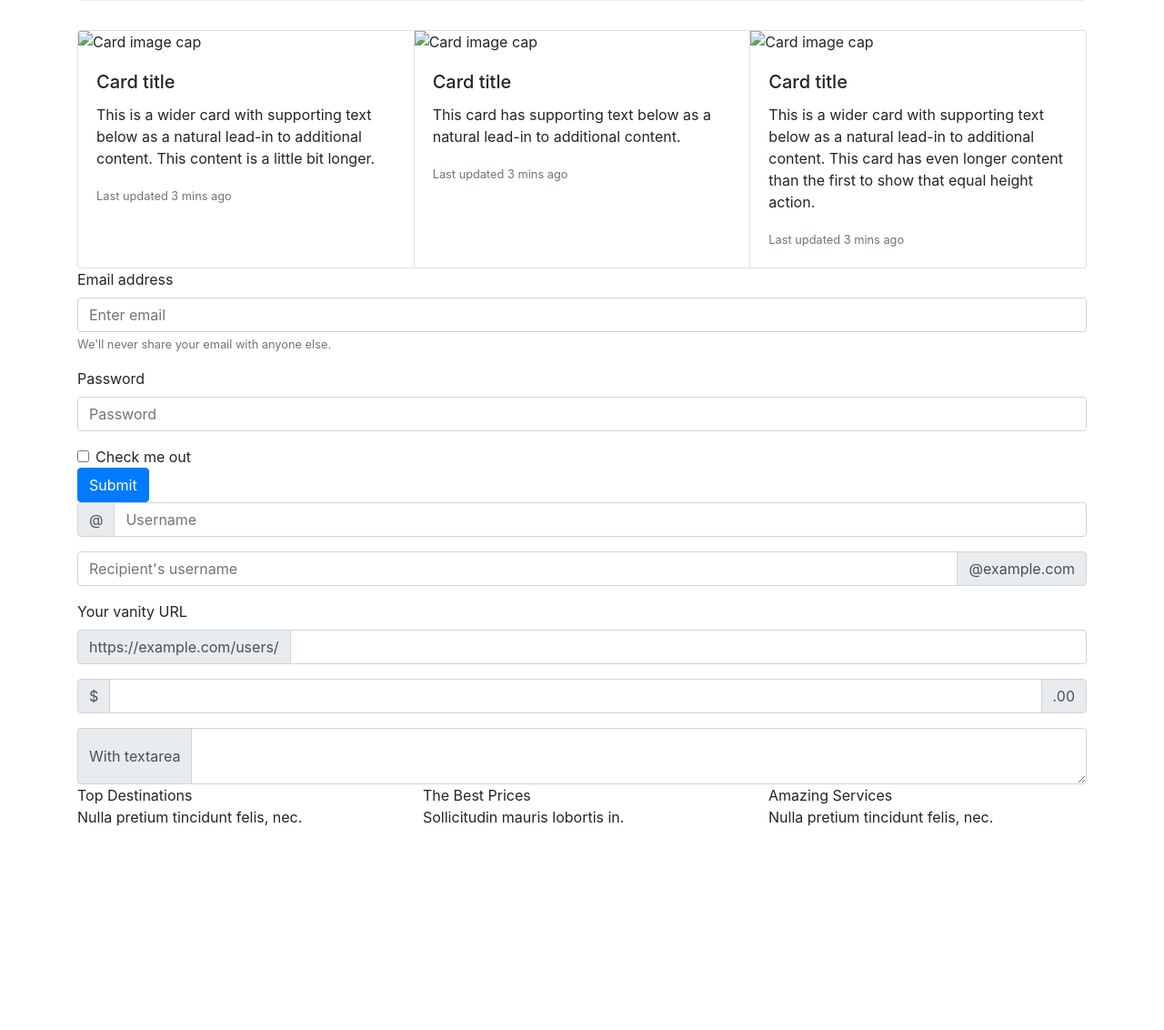
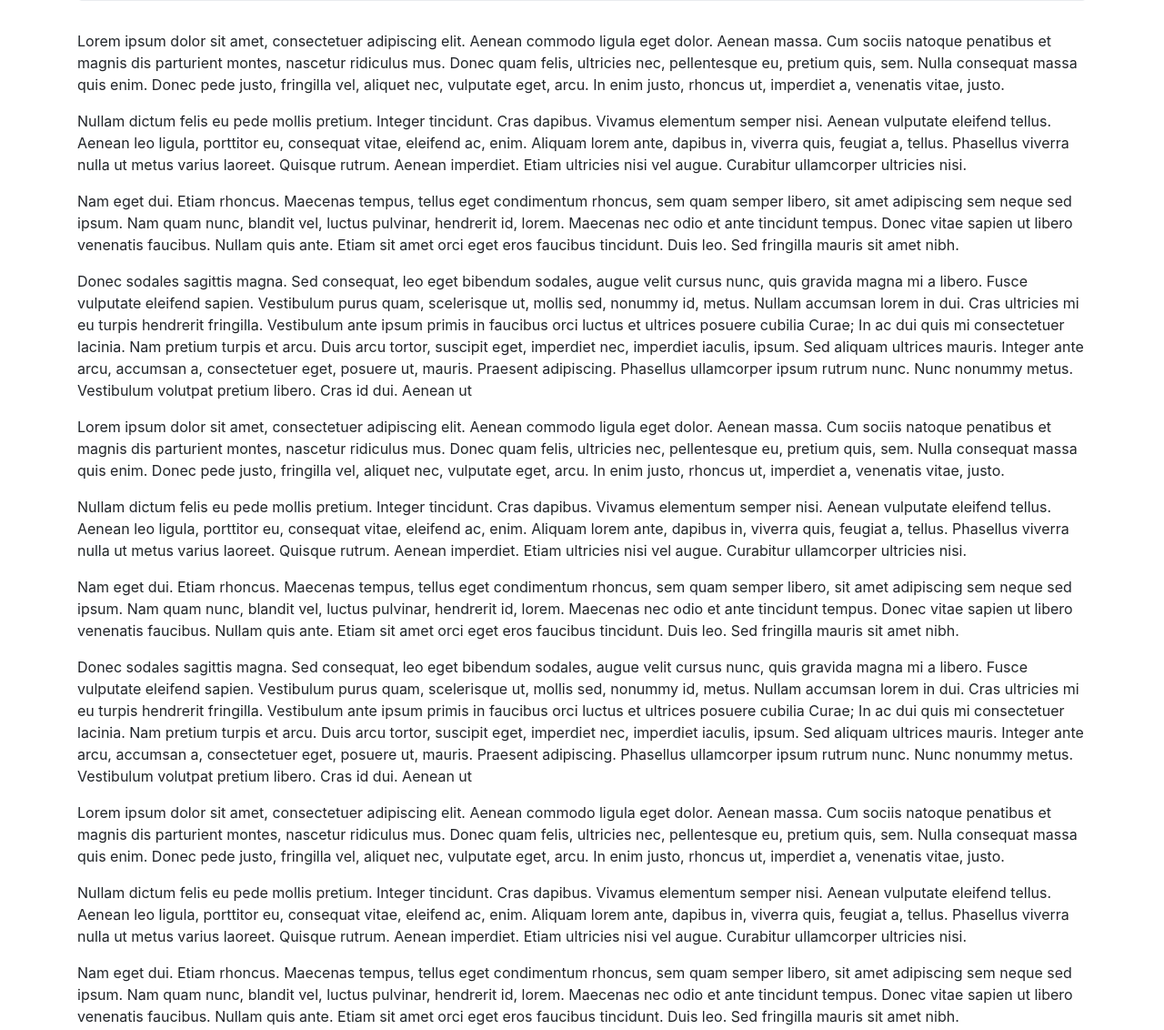
Before and after one commit to rifadul/sticky-navbar-with-javaScripts, a plain HTML site: page index.html in a window 1280 px wide. Shown: the part 471-1603 px from the top of the page at 91% size. Before the commit the page ends 1397 px from the top, so only its background shows below. Drawn offline with nearby package versions, Linux system fonts and the light colour scheme.

Commit message:
code updated

```diff
--- a/index.html
+++ b/index.html
@@ -1,21 +1,26 @@
 <!doctype html>
 <html lang="en">
+
 <head>
   <!-- Required meta tags -->
   <meta charset="utf-8">
   <meta name="viewport" content="width=device-width, initial-scale=1, shrink-to-fit=no">
 
   <!-- Bootstrap CSS -->
-    <link rel="stylesheet" href="https://maxcdn.bootstrapcdn.com/bootstrap/4.0.0/css/bootstrap.min.css" integrity="sha384-Gn5384xqQ1aoWXA+058RXPxPg6fy4IWvTNh0E263XmFcJlSAwiGgFAW/dAiS6JXm" crossorigin="anonymous">
+  <link rel="stylesheet" href="https://maxcdn.bootstrapcdn.com/bootstrap/4.0.0/css/bootstrap.min.css"
+    integrity="sha384-Gn5384xqQ1aoWXA+058RXPxPg6fy4IWvTNh0E263XmFcJlSAwiGgFAW/dAiS6JXm" crossorigin="anonymous">
 
   <title>Hello, world!</title>
   <link rel="stylesheet" type="text/css" href="style.css">
 </head>
+
 <body>
-    <nav class="navbar navbar-expand-lg navbar-light sticky-top" id="myP">
+  <!-- ******************************************* Navbar Start*********************************************************** -->
+  <nav class="navbar navbar-expand-lg navbar-light sticky-top" id="navbar_id">
     <div class="container">
       <a class="navbar-brand" href="#">Navbar</a>
-  <button class="navbar-toggler" type="button" data-toggle="collapse" data-target="#navbarSupportedContent" aria-controls="navbarSupportedContent" aria-expanded="false" aria-label="Toggle navigation">
+      <button class="navbar-toggler" type="button" data-toggle="collapse" data-target="#navbarSupportedContent"
+        aria-controls="navbarSupportedContent" aria-expanded="false" aria-label="Toggle navigation">
         <span class="navbar-toggler-icon"></span>
       </button>
 
@@ -52,158 +57,97 @@
   <div class="container">
     <div class="jumbotron">
       <h1 class="display-4">Hello, world!</h1>
-  <p class="lead">This is a simple hero unit, a simple jumbotron-style component for calling extra attention to featured content or information.</p>
+      <p class="lead">This is a simple hero unit, a simple jumbotron-style component for calling extra attention to
+        featured content or information.</p>
       <hr class="my-4">
       <p>It uses utility classes for typography and spacing to space content out within the larger container.</p>
       <p class="lead">
         <a class="btn btn-primary btn-lg" href="#" role="button">Learn more</a>
       </p>
     </div>
-<div class="card-group">
-  <div class="card">
-    <img class="card-img-top" src="..." alt="Card image cap">
-    <div class="card-body">
-      <h5 class="card-title">Card title</h5>
-      <p class="card-text">This is a wider card with supporting text below as a natural lead-in to additional content. This content is a little bit longer.</p>
-      <p class="card-text"><small class="text-muted">Last updated 3 mins ago</small></p>
-    </div>
-  </div>
-  <div class="card">
-    <img class="card-img-top" src="..." alt="Card image cap">
-    <div class="card-body">
-      <h5 class="card-title">Card title</h5>
-      <p class="card-text">This card has supporting text below as a natural lead-in to additional content.</p>
-      <p class="card-text"><small class="text-muted">Last updated 3 mins ago</small></p>
-    </div>
-  </div>
-  <div class="card">
-    <img class="card-img-top" src="..." alt="Card image cap">
-    <div class="card-body">
-      <h5 class="card-title">Card title</h5>
-      <p class="card-text">This is a wider card with supporting text below as a natural lead-in to additional content. This card has even longer content than the first to show that equal height action.</p>
-      <p class="card-text"><small class="text-muted">Last updated 3 mins ago</small></p>
-    </div>
-  </div>
-</div>
-<form>
-  <div class="form-group">
-    <label for="exampleInputEmail1">Email address</label>
-    <input type="email" class="form-control" id="exampleInputEmail1" aria-describedby="emailHelp" placeholder="Enter email">
-    <small id="emailHelp" class="form-text text-muted">We'll never share your email with anyone else.</small>
-  </div>
-  <div class="form-group">
-    <label for="exampleInputPassword1">Password</label>
-    <input type="password" class="form-control" id="exampleInputPassword1" placeholder="Password">
-  </div>
-  <div class="form-check">
-    <input type="checkbox" class="form-check-input" id="exampleCheck1">
-    <label class="form-check-label" for="exampleCheck1">Check me out</label>
-  </div>
-  <button type="submit" class="btn btn-primary">Submit</button>
-</form>
+    <p>Lorem ipsum dolor sit amet, consectetuer adipiscing elit. Aenean commodo ligula eget dolor. Aenean massa. Cum
+      sociis natoque penatibus et magnis dis parturient montes, nascetur ridiculus mus. Donec quam felis, ultricies nec,
+      pellentesque eu, pretium quis, sem. Nulla consequat massa quis enim. Donec pede justo, fringilla vel, aliquet nec,
+      vulputate eget, arcu. In enim justo, rhoncus ut, imperdiet a, venenatis vitae, justo.</p>
 
-<div class="input-group mb-3">
-  <div class="input-group-prepend">
-    <span class="input-group-text" id="basic-addon1">@</span>
-  </div>
-  <input type="text" class="form-control" placeholder="Username" aria-label="Username" aria-describedby="basic-addon1">
-</div>
+    <p>Nullam dictum felis eu pede mollis pretium. Integer tincidunt. Cras dapibus. Vivamus elementum semper nisi.
+      Aenean vulputate eleifend tellus. Aenean leo ligula, porttitor eu, consequat vitae, eleifend ac, enim. Aliquam
+      lorem ante, dapibus in, viverra quis, feugiat a, tellus. Phasellus viverra nulla ut metus varius laoreet. Quisque
+      rutrum. Aenean imperdiet. Etiam ultricies nisi vel augue. Curabitur ullamcorper ultricies nisi.</p>
 
-<div class="input-group mb-3">
-  <input type="text" class="form-control" placeholder="Recipient's username" aria-label="Recipient's username" aria-describedby="basic-addon2">
-  <div class="input-group-append">
-    <span class="input-group-text" id="basic-addon2">@example.com</span>
-  </div>
-</div>
+    <p>Nam eget dui. Etiam rhoncus. Maecenas tempus, tellus eget condimentum rhoncus, sem quam semper libero, sit amet
+      adipiscing sem neque sed ipsum. Nam quam nunc, blandit vel, luctus pulvinar, hendrerit id, lorem. Maecenas nec
+      odio et ante tincidunt tempus. Donec vitae sapien ut libero venenatis faucibus. Nullam quis ante. Etiam sit amet
+      orci eget eros faucibus tincidunt. Duis leo. Sed fringilla mauris sit amet nibh.</p>
 
-<label for="basic-url">Your vanity URL</label>
-<div class="input-group mb-3">
-  <div class="input-group-prepend">
-    <span class="input-group-text" id="basic-addon3">https://example.com/users/</span>
-  </div>
-  <input type="text" class="form-control" id="basic-url" aria-describedby="basic-addon3">
-</div>
+    <p>Donec sodales sagittis magna. Sed consequat, leo eget bibendum sodales, augue velit cursus nunc, quis gravida
+      magna mi a libero. Fusce vulputate eleifend sapien. Vestibulum purus quam, scelerisque ut, mollis sed, nonummy id,
+      metus. Nullam accumsan lorem in dui. Cras ultricies mi eu turpis hendrerit fringilla. Vestibulum ante ipsum primis
+      in faucibus orci luctus et ultrices posuere cubilia Curae; In ac dui quis mi consectetuer lacinia. Nam pretium
+      turpis et arcu. Duis arcu tortor, suscipit eget, imperdiet nec, imperdiet iaculis, ipsum. Sed aliquam ultrices
+      mauris. Integer ante arcu, accumsan a, consectetuer eget, posuere ut, mauris. Praesent adipiscing. Phasellus
+      ullamcorper ipsum rutrum nunc. Nunc nonummy metus. Vestibulum volutpat pretium libero. Cras id dui. Aenean ut</p>
+    <p>Lorem ipsum dolor sit amet, consectetuer adipiscing elit. Aenean commodo ligula eget dolor. Aenean massa. Cum
+      sociis natoque penatibus et magnis dis parturient montes, nascetur ridiculus mus. Donec quam felis, ultricies nec,
+      pellentesque eu, pretium quis, sem. Nulla consequat massa quis enim. Donec pede justo, fringilla vel, aliquet nec,
+      vulputate eget, arcu. In enim justo, rhoncus ut, imperdiet a, venenatis vitae, justo.</p>
 
-<div class="input-group mb-3">
-  <div class="input-group-prepend">
-    <span class="input-group-text">$</span>
-  </div>
-  <input type="text" class="form-control" aria-label="Amount (to the nearest dollar)">
-  <div class="input-group-append">
-    <span class="input-group-text">.00</span>
-  </div>
-</div>
+    <p>Nullam dictum felis eu pede mollis pretium. Integer tincidunt. Cras dapibus. Vivamus elementum semper nisi.
+      Aenean vulputate eleifend tellus. Aenean leo ligula, porttitor eu, consequat vitae, eleifend ac, enim. Aliquam
+      lorem ante, dapibus in, viverra quis, feugiat a, tellus. Phasellus viverra nulla ut metus varius laoreet. Quisque
+      rutrum. Aenean imperdiet. Etiam ultricies nisi vel augue. Curabitur ullamcorper ultricies nisi.</p>
 
-<div class="input-group">
-  <div class="input-group-prepend">
-    <span class="input-group-text">With textarea</span>
-  </div>
-  <textarea class="form-control" aria-label="With textarea"></textarea>
-</div>
+    <p>Nam eget dui. Etiam rhoncus. Maecenas tempus, tellus eget condimentum rhoncus, sem quam semper libero, sit amet
+      adipiscing sem neque sed ipsum. Nam quam nunc, blandit vel, luctus pulvinar, hendrerit id, lorem. Maecenas nec
+      odio et ante tincidunt tempus. Donec vitae sapien ut libero venenatis faucibus. Nullam quis ante. Etiam sit amet
+      orci eget eros faucibus tincidunt. Duis leo. Sed fringilla mauris sit amet nibh.</p>
+
+    <p>Donec sodales sagittis magna. Sed consequat, leo eget bibendum sodales, augue velit cursus nunc, quis gravida
+      magna mi a libero. Fusce vulputate eleifend sapien. Vestibulum purus quam, scelerisque ut, mollis sed, nonummy id,
+      metus. Nullam accumsan lorem in dui. Cras ultricies mi eu turpis hendrerit fringilla. Vestibulum ante ipsum primis
+      in faucibus orci luctus et ultrices posuere cubilia Curae; In ac dui quis mi consectetuer lacinia. Nam pretium
+      turpis et arcu. Duis arcu tortor, suscipit eget, imperdiet nec, imperdiet iaculis, ipsum. Sed aliquam ultrices
+      mauris. Integer ante arcu, accumsan a, consectetuer eget, posuere ut, mauris. Praesent adipiscing. Phasellus
+      ullamcorper ipsum rutrum nunc. Nunc nonummy metus. Vestibulum volutpat pretium libero. Cras id dui. Aenean ut</p>
+
+    <p>Lorem ipsum dolor sit amet, consectetuer adipiscing elit. Aenean commodo ligula eget dolor. Aenean massa. Cum
+      sociis natoque penatibus et magnis dis parturient montes, nascetur ridiculus mus. Donec quam felis, ultricies nec,
+      pellentesque eu, pretium quis, sem. Nulla consequat massa quis enim. Donec pede justo, fringilla vel, aliquet nec,
+      vulputate eget, arcu. In enim justo, rhoncus ut, imperdiet a, venenatis vitae, justo.</p>
+
+    <p>Nullam dictum felis eu pede mollis pretium. Integer tincidunt. Cras dapibus. Vivamus elementum semper nisi.
+      Aenean vulputate eleifend tellus. Aenean leo ligula, porttitor eu, consequat vitae, eleifend ac, enim. Aliquam
+      lorem ante, dapibus in, viverra quis, feugiat a, tellus. Phasellus viverra nulla ut metus varius laoreet. Quisque
+      rutrum. Aenean imperdiet. Etiam ultricies nisi vel augue. Curabitur ullamcorper ultricies nisi.</p>
+
+    <p>Nam eget dui. Etiam rhoncus. Maecenas tempus, tellus eget condimentum rhoncus, sem quam semper libero, sit amet
+      adipiscing sem neque sed ipsum. Nam quam nunc, blandit vel, luctus pulvinar, hendrerit id, lorem. Maecenas nec
+      odio et ante tincidunt tempus. Donec vitae sapien ut libero venenatis faucibus. Nullam quis ante. Etiam sit amet
+      orci eget eros faucibus tincidunt. Duis leo. Sed fringilla mauris sit amet nibh.</p>
+
+    <p>Donec sodales sagittis magna. Sed consequat, leo eget bibendum sodales, augue velit cursus nunc, quis gravida
+      magna mi a libero. Fusce vulputate eleifend sapien. Vestibulum purus quam, scelerisque ut, mollis sed, nonummy id,
+      metus. Nullam accumsan lorem in dui. Cras ultricies mi eu turpis hendrerit fringilla. Vestibulum ante ipsum primis
+      in faucibus orci luctus et ultrices posuere cubilia Curae; In ac dui quis mi consectetuer lacinia. Nam pretium
+      turpis et arcu. Duis arcu tortor, suscipit eget, imperdiet nec, imperdiet iaculis, ipsum. Sed aliquam ultrices
+      mauris. Integer ante arcu, accumsan a, consectetuer eget, posuere ut, mauris. Praesent adipiscing. Phasellus
+      ullamcorper ipsum rutrum nunc. Nunc nonummy metus. Vestibulum volutpat pretium libero. Cras id dui. Aenean ut</p>
 
 
-</div>
 
 
-<div class="intro">
-      <div class="intro_background" style="background-image:url(images/intro.png)"></div>
-      <div class="container">
-        <div class="row">
-          <div class="col">
-            <div class="intro_container">
-              <div class="row">
-
-                <!-- Intro Item -->
-                <div class="col-lg-4 intro_col">
-                  <div class="intro_item d-flex flex-row align-items-end justify-content-start">
-                    <div class="intro_icon"><img src="images/beach.svg" alt=""></div>
-                    <div class="intro_content">
-                      <div class="intro_title">Top Destinations</div>
-                      <div class="intro_subtitle">
-                        <p>Nulla pretium tincidunt felis, nec.</p>
-                      </div>
-                    </div>
-                  </div>
-                </div>
-
-                <!-- Intro Item -->
-                <div class="col-lg-4 intro_col">
-                  <div class="intro_item d-flex flex-row align-items-end justify-content-start">
-                    <div class="intro_icon"><img src="images/wallet.svg" alt=""></div>
-                    <div class="intro_content">
-                      <div class="intro_title">The Best Prices</div>
-                      <div class="intro_subtitle">
-                        <p>Sollicitudin mauris lobortis in.</p>
-                      </div>
-                    </div>
-                  </div>
-                </div>
-
-                <!-- Intro Item -->
-                <div class="col-lg-4 intro_col">
-                  <div class="intro_item d-flex flex-row align-items-end justify-content-start">
-                    <div class="intro_icon"><img src="images/suitcase.svg" alt=""></div>
-                    <div class="intro_content">
-                      <div class="intro_title">Amazing Services</div>
-                      <div class="intro_subtitle">
-                        <p>Nulla pretium tincidunt felis, nec.</p>
-                      </div>
-                    </div>
-                  </div>
-                </div>
-
-              </div>
-            </div>
-          </div>
-        </div>
-      </div>
-    </div>
 
     <!-- Optional JavaScript -->
     <!-- jQuery first, then Popper.js, then Bootstrap JS -->
-    <script src="https://code.jquery.com/jquery-3.2.1.slim.min.js" integrity="sha384-KJ3o2DKtIkvYIK3UENzmM7KCkRr/rE9/Qpg6aAZGJwFDMVNA/GpGFF93hXpG5KkN" crossorigin="anonymous"></script>
-    <script src="https://cdnjs.cloudflare.com/ajax/libs/popper.js/1.12.9/umd/popper.min.js" integrity="sha384-ApNbgh9B+Y1QKtv3Rn7W3mgPxhU9K/ScQsAP7hUibX39j7fakFPskvXusvfa0b4Q" crossorigin="anonymous"></script>
-    <script src="https://maxcdn.bootstrapcdn.com/bootstrap/4.0.0/js/bootstrap.min.js" integrity="sha384-JZR6Spejh4U02d8jOt6vLEHfe/JQGiRRSQQxSfFWpi1MquVdAyjUar5+76PVCmYl" crossorigin="anonymous"></script>
+    <script src="https://code.jquery.com/jquery-3.2.1.slim.min.js"
+      integrity="sha384-KJ3o2DKtIkvYIK3UENzmM7KCkRr/rE9/Qpg6aAZGJwFDMVNA/GpGFF93hXpG5KkN"
+      crossorigin="anonymous"></script>
+    <script src="https://cdnjs.cloudflare.com/ajax/libs/popper.js/1.12.9/umd/popper.min.js"
+      integrity="sha384-ApNbgh9B+Y1QKtv3Rn7W3mgPxhU9K/ScQsAP7hUibX39j7fakFPskvXusvfa0b4Q"
+      crossorigin="anonymous"></script>
+    <script src="https://maxcdn.bootstrapcdn.com/bootstrap/4.0.0/js/bootstrap.min.js"
+      integrity="sha384-JZR6Spejh4U02d8jOt6vLEHfe/JQGiRRSQQxSfFWpi1MquVdAyjUar5+76PVCmYl"
+      crossorigin="anonymous"></script>
     <script src="script.js"></script>
 </body>
 
--- a/style.css
+++ b/style.css
@@ -1,4 +1,3 @@
-
-.test {
-  background-color: yellow!important;
+.navbar_bg_Color {
+     background-color: rgb(226, 106, 7) !important;
 }
```
Also changed, not shown: script.js (+15 -12 lines). Lines whose indentation alone changed are shown as unchanged.
